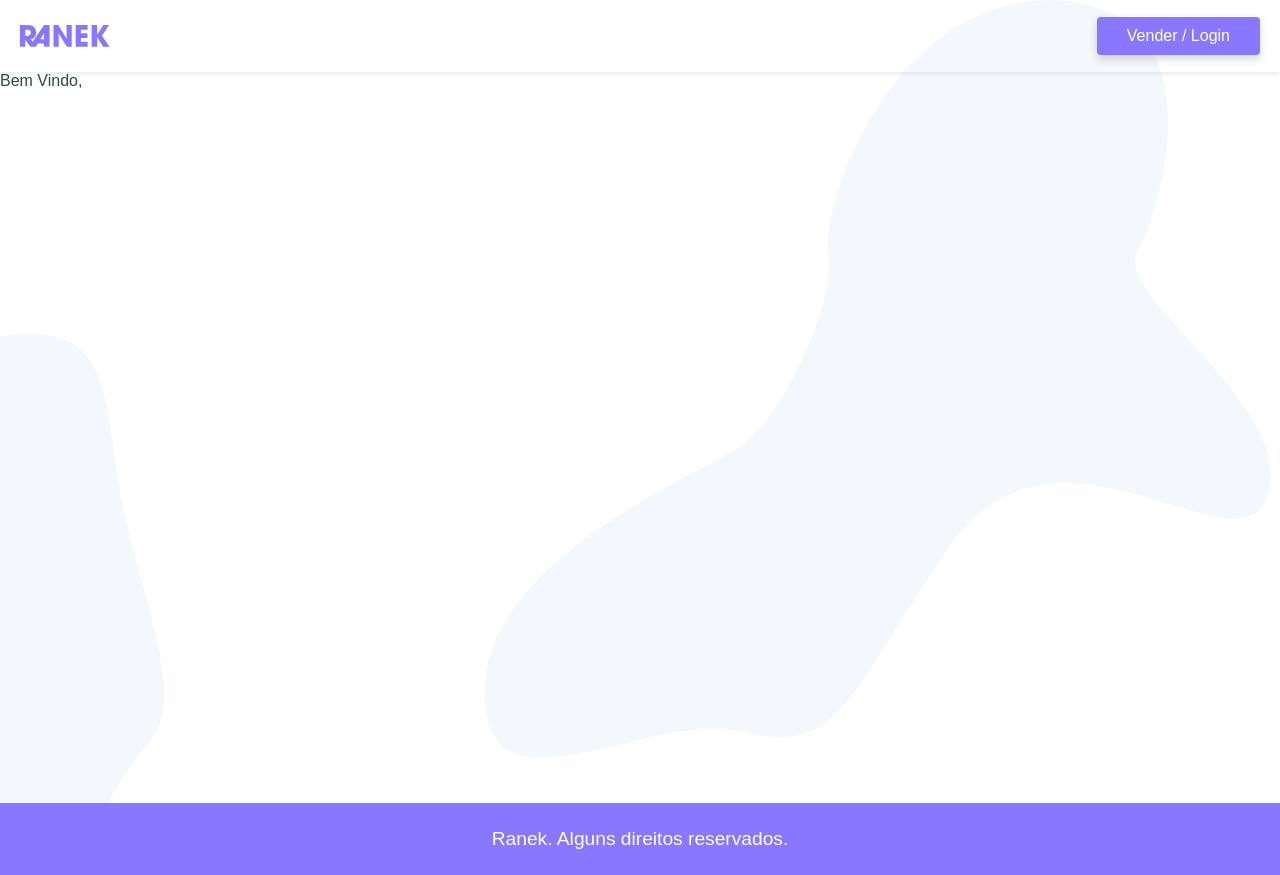
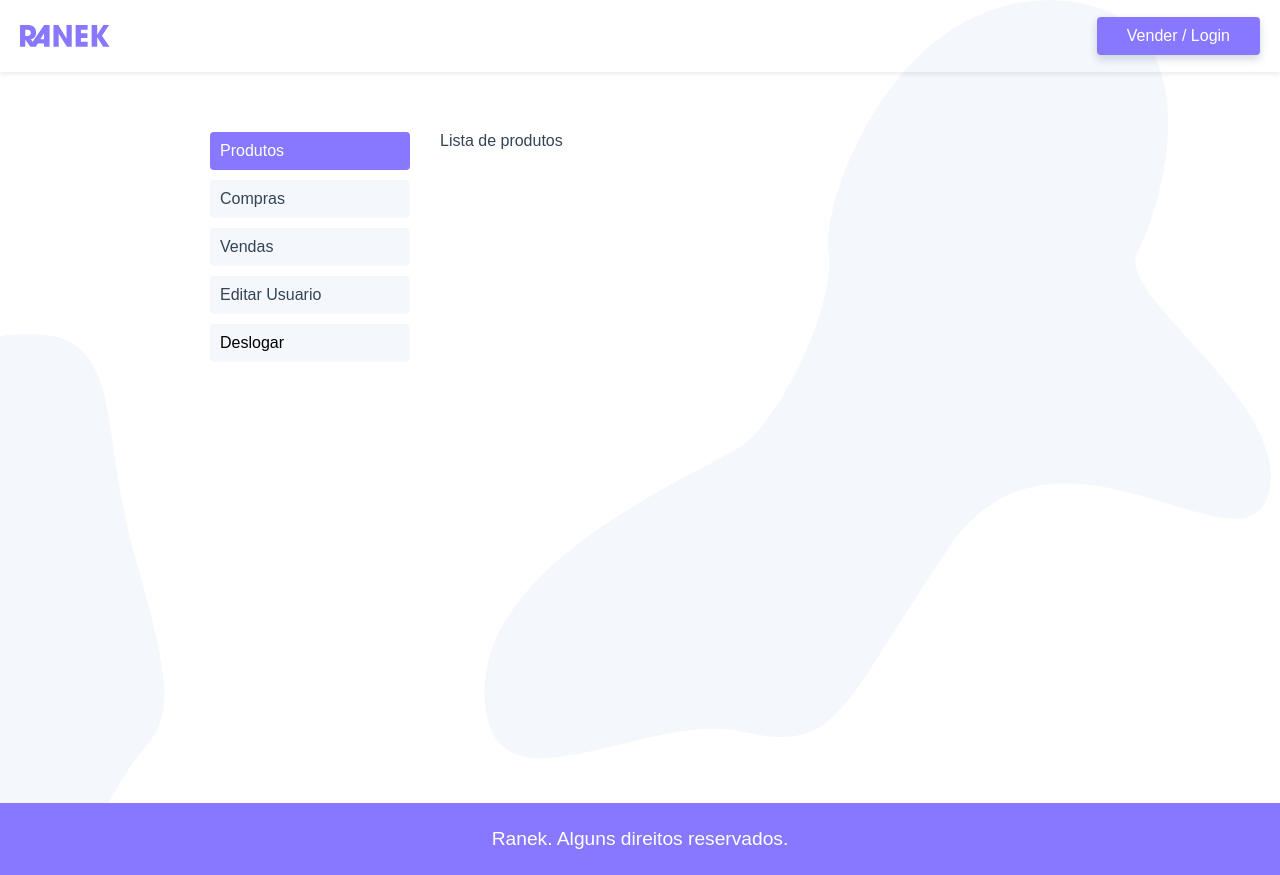
Before and after one commit to Gwhiite/ranek, a Vue app: page /usuario in a window 1280 px wide. Built offline with nearby package versions, Linux system fonts and the light colour scheme.

Commit message:
feat: usuario boilerplate

```diff
--- a/src/router/index.js
+++ b/src/router/index.js
@@ -4,6 +4,10 @@
 import Produto from "../views/Produto.vue";
 import Login from "../views/Login.vue";
 import Usuario from "../views/usuario/Usuario.vue";
+import UsuarioProdutos from "../views/usuario/UsuarioProdutos.vue";
+import UsuarioEditar from "../views/usuario/UsuarioEditar.vue";
+import UsuarioCompras from "../views/usuario/UsuarioCompras.vue";
+import UsuarioVendas from "../views/usuario/UsuarioVendas.vue";
 
 Vue.use(VueRouter);
 
@@ -20,8 +24,29 @@
   },
   {
     path: "/usuario",
-    name: "usuario",
     component: Usuario,
+    children: [
+      {
+        path: "",
+        name: "usuario",
+        component: UsuarioProdutos,
+      },
+      {
+        path: "compras",
+        name: "compras",
+        component: UsuarioCompras,
+      },
+      {
+        path: "editar",
+        name: "usuario-editar",
+        component: UsuarioEditar,
+      },
+      {
+        path: "vendas",
+        name: "vendas",
+        component: UsuarioVendas,
+      },
+    ],
   },
   {
     path: "/produto/:id",
--- a/src/store/index.js
+++ b/src/store/index.js
@@ -41,6 +41,21 @@
       context.commit("UPDATE_USUARIO", { id: payload.email });
       return api.post(`/usuario`, payload);
     },
+    deslogarUsuario(context) {
+      context.commit("UPDATE_USUARIO", {
+        id: "",
+        nome: "",
+        email: "",
+        senha: "",
+        cep: "",
+        rua: "",
+        numero: "",
+        bairro: "",
+        cidade: "",
+        estado: "",
+      });
+      context.commit("UPDATE_LOGIN", false);
+    },
   },
   modules: {},
 });
--- a/src/views/usuario/Usuario.vue
+++ b/src/views/usuario/Usuario.vue
@@ -1,9 +1,74 @@
 <template>
-  <p>Bem Vindo, {{ $store.state.usuario.nome }}</p>
+  <section class="usuario">
+    <nav class="sidenav">
+      <ul>
+        <li><router-link :to="{ name: 'usuario' }">Produtos</router-link></li>
+        <li><router-link :to="{ name: 'compras' }">Compras</router-link></li>
+        <li><router-link :to="{ name: 'vendas' }">Vendas</router-link></li>
+        <li>
+          <router-link :to="{ name: 'usuario-editar' }"
+            >Editar Usuario</router-link
+          >
+        </li>
+        <li><button @click.prevent="deslogar">Deslogar</button></li>
+      </ul>
+    </nav>
+    <transition mode="out-in">
+      <router-view />
+    </transition>
+  </section>
 </template>
 
 <script>
-export default {};
+export default {
+  methods: {
+    deslogar() {
+      this.$store.dispatch("deslogarUsuario");
+      this.$router.push("/login");
+    },
+  },
+};
 </script>
 
-<style></style>
+<style scoped>
+.usuario {
+  display: grid;
+  grid-template-columns: minmax(140px, 200px) 1fr;
+  max-width: 900px;
+  margin: 40px auto;
+  grid-gap: 30px;
+  padding: 20px;
+}
+
+@media screen and(max-width: 500px) {
+  .usuario {
+    grid-template-columns: 1fr;
+    margin: 0px auto;
+  }
+}
+
+.sidenav a,
+.sidenav button {
+  padding: 10px;
+  display: block;
+  background: #f4f7fc;
+  margin-bottom: 10px;
+  border-radius: 4px;
+}
+
+.sidenav a.router-link-exact-active,
+.sidenav a:hover,
+.sidenav button:hover {
+  background: #87f;
+  color: white;
+}
+
+.sidenav button {
+  border: none;
+  width: 100%;
+  font-size: 1rem;
+  text-align: left;
+  font-family: sans-serif;
+  cursor: pointer;
+}
+</style>
--- /dev/null
+++ b/src/views/usuario/UsuarioCompras.vue
@@ -0,0 +1,9 @@
+<template>
+  <p>Usuario compras</p>
+</template>
+
+<script>
+export default {};
+</script>
+
+<style></style>
--- /dev/null
+++ b/src/views/usuario/UsuarioEditar.vue
@@ -0,0 +1,9 @@
+<template>
+  <p>Usuario editar</p>
+</template>
+
+<script>
+export default {};
+</script>
+
+<style></style>
--- /dev/null
+++ b/src/views/usuario/UsuarioProdutos.vue
@@ -0,0 +1,9 @@
+<template>
+  <p>Lista de produtos</p>
+</template>
+
+<script>
+export default {};
+</script>
+
+<style></style>
--- /dev/null
+++ b/src/views/usuario/UsuarioVendas.vue
@@ -0,0 +1,9 @@
+<template>
+  <p>Usuario vendas</p>
+</template>
+
+<script>
+export default {};
+</script>
+
+<style></style>
```
